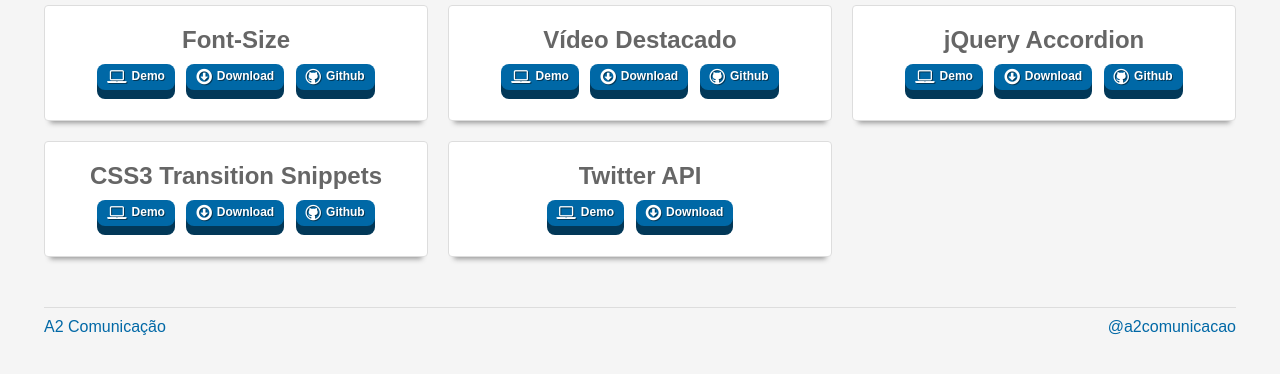
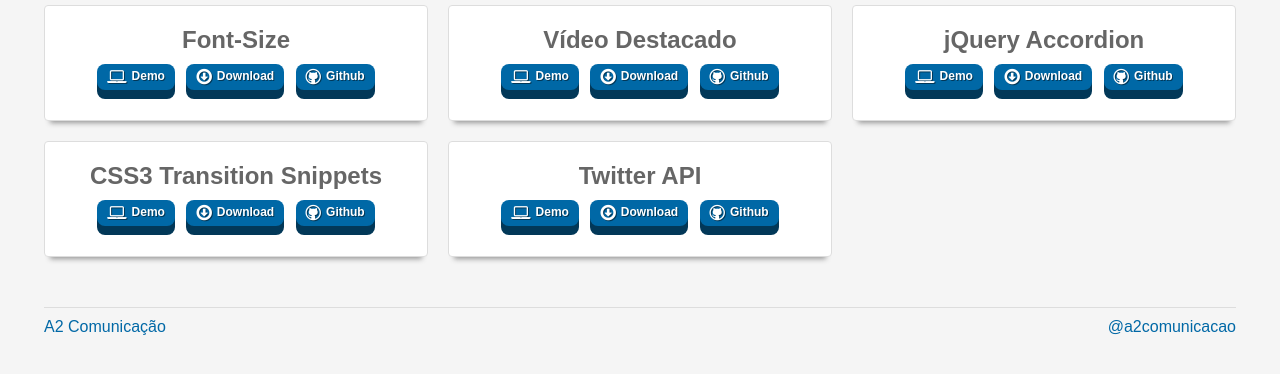
Before and after one commit to a2ad/A2lab, a PHP site: page / in a window 1280 px wide. Shown: the part 146-520 px from the top of the page. Run offline with PHP 8.4, Linux system fonts and the light colour scheme; some libraries are stand-ins or nearby versions.

Commit message:
Adicionado link do Github do projeto Twitter API

```diff
--- a/index.php
+++ b/index.php
@@ -63,6 +63,7 @@
             <h2>Twitter API</h2>
             <a target="_blank" href="http://lab.a2comunicacao.com.br/twitter-api/" class="btn"><span><i class="icon-laptop"></i>Demo</span></a>
             <a href="http://lab.a2comunicacao.com.br/twitter-api/twitterfeed.min.js" class="btn"><span><i class="icon-download"></i>Download</span></a>
+            <a target="_blank" href="https://github.com/airton/twitter-api" class="btn"><span><i class="icon-github"></i>Github</span></a>
          </section>
       </div>
    </div>
```
